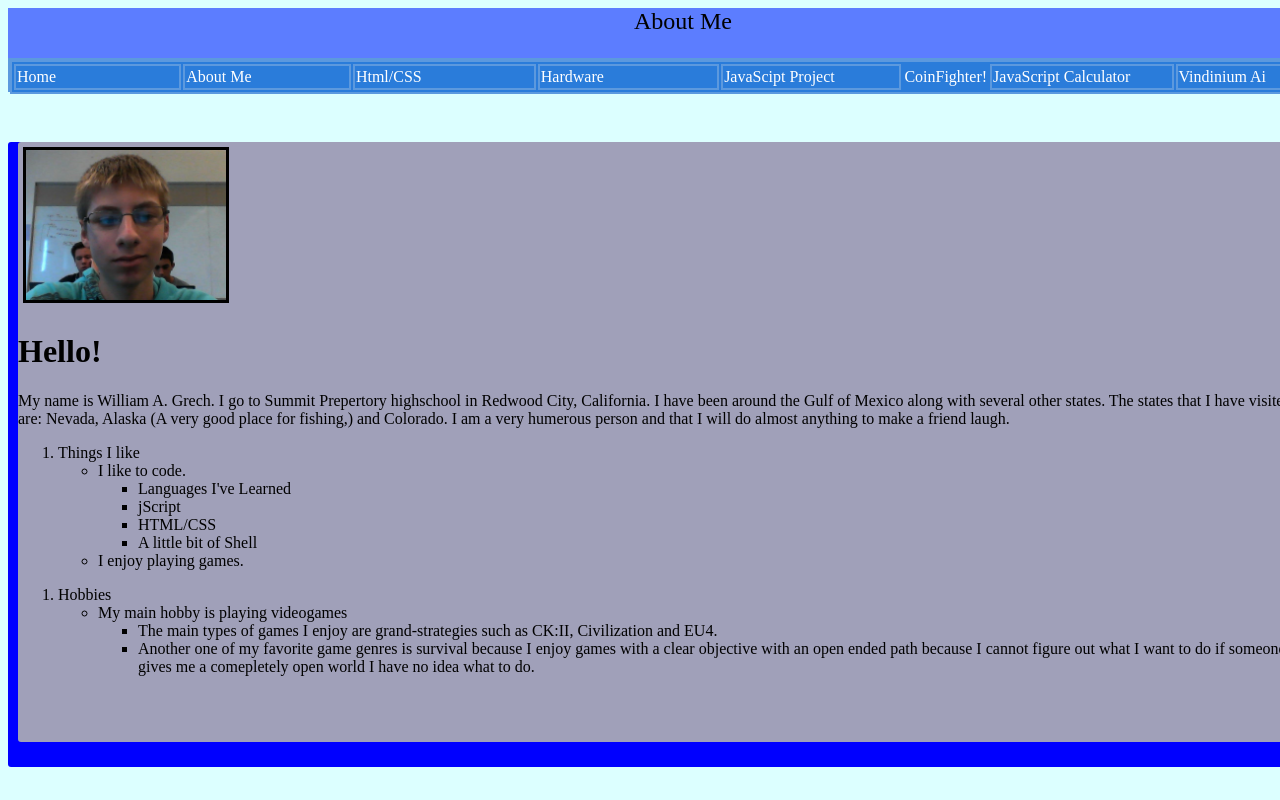
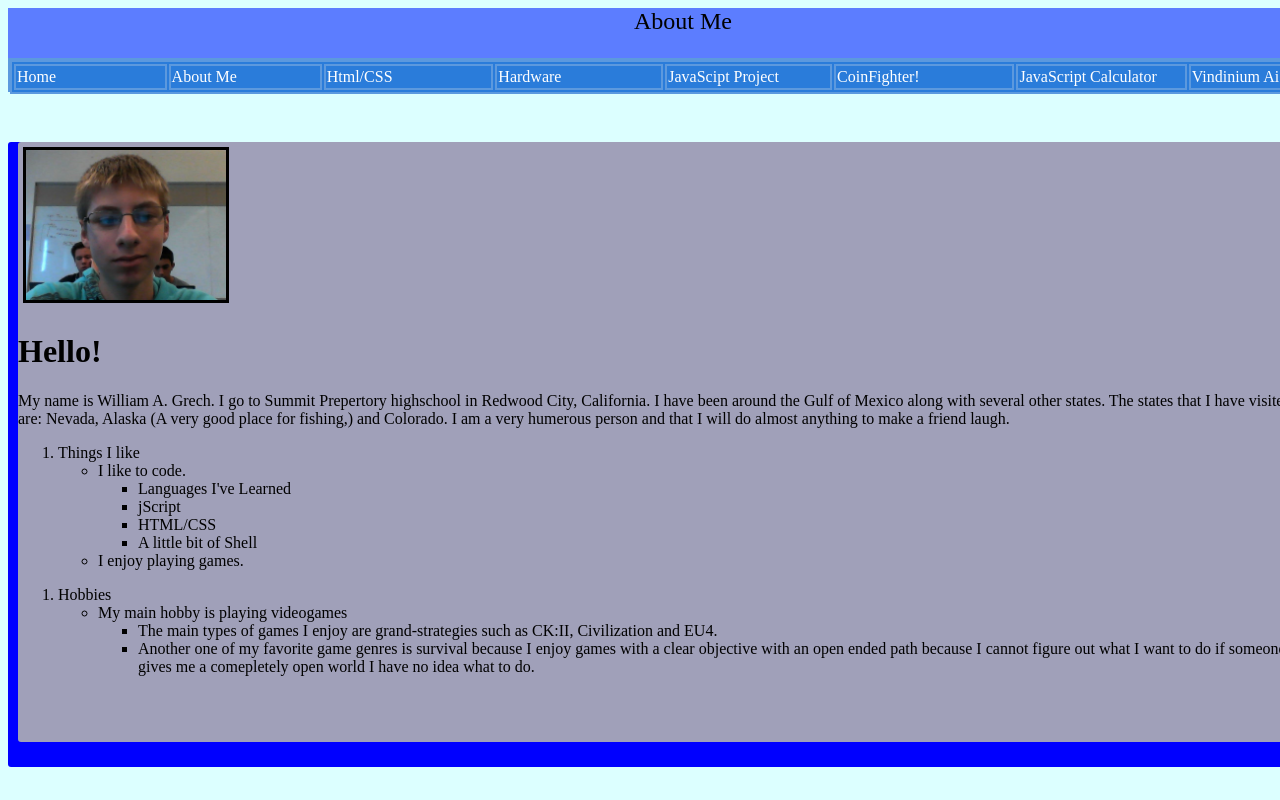
Before and after one commit to gman6500/actualRealWebsite, a plain HTML site: page about_me.html in a window 1280 px wide. Shown: the top 800 px of the page. Drawn offline with Linux system fonts and the light colour scheme.

Commit message:
Final Touches

```diff
--- a/about_me.html
+++ b/about_me.html
@@ -40,7 +40,7 @@
 						JavaScipt Project
 					</a>
 				</td>
-                <td>
+                <td class="toolbarBox">
                     <a href="CoinFighter.html">
                     CoinFighter!
                     </a>
```
Also changed, not shown: hardware.html (+1 -1 lines), html.html (+1 -1 lines), vindinium.html (+1 -1 lines).
